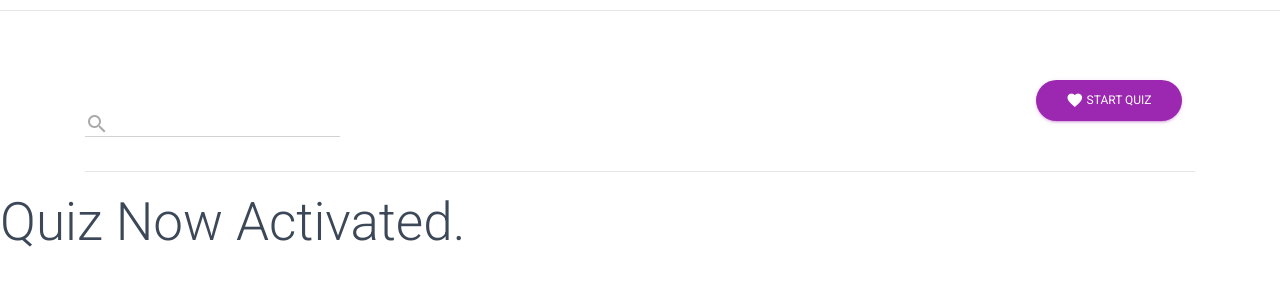
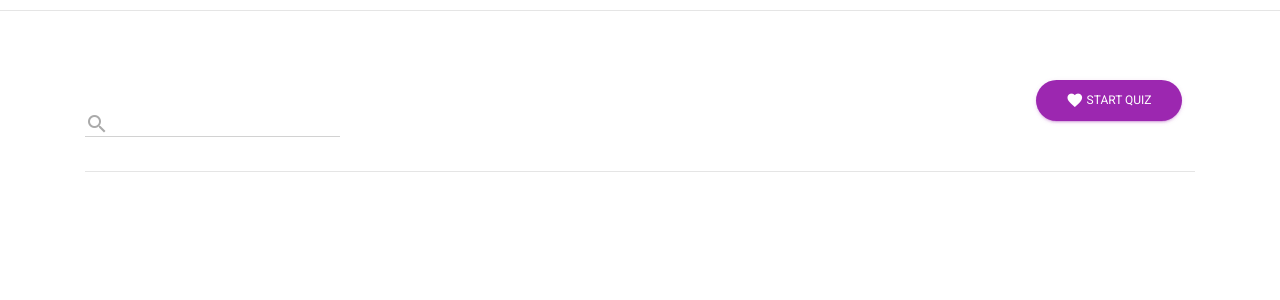
Before and after one commit to shashishekhar1001/ng-quiz, a Django app: page /quiz/ in a window 1280 px wide. Shown: the part 205-505 px from the top of the page. Run offline with Django 3.2, Linux system fonts and the light colour scheme; data comes from the database, SQL or seed files in the repository; some libraries are stand-ins or nearby versions.

Commit message:
Fixed Toggling Error and get data into controller through factory service

```diff
--- a/quiz_test/templates/quiz_home.html
+++ b/quiz_test/templates/quiz_home.html
@@ -4,6 +4,10 @@
 
 {% block head %}
 <script src="{% static 'js/angular.min.js' %}"></script>
+
+<script src="{% static 'js/my_scripts/app.js' %}"></script>
+<script src="{% static 'js/my_scripts/controllers/list_controller.js' %}"></script>
+<script src="{% static 'js/my_scripts/controllers/quiz_controller.js' %}"></script>
 {% endblock %}
 
 {% block nav %}
@@ -21,7 +25,7 @@
         </div>
         <hr/><br/><br/>
         <!-- Start of List Controller -->
-        <div ng-controller="list_controller as lc" ng-hide="lc.quiz_activate">
+        <div ng-controller="list_controller as lc" ng-show="lc.state.toggle">
             <div class="container">
                 <div class="row">
                     <div class="form-group bmd-form-group col-lg-3 col-sm-4">
@@ -98,7 +102,7 @@
         <!-- End of List Controller -->
 
         <!-- Start of Quiz Controller -->
-        <div ng-controller="quiz_controller as qc" ng-show="qc.quiz_activate">
+        <div ng-controller="quiz_controller as qc" ng-hide="qc.state.toggle">
             <h1>Quiz Now Activated.</h1>
         </div>
         <!-- End of Quiz Controller -->
@@ -108,9 +112,6 @@
 {% endblock %}
 
 {% block script %}
-    <script src="{% static 'js/my_scripts/app.js' %}"></script>
-    <script src="{% static 'js/my_scripts/controllers/list_controller.js' %}"></script>
-    <script src="{% static 'js/my_scripts/controllers/quiz_controller.js' %}"></script>
 {% endblock %}
 
 {% block footer %}
--- a/static/js/my_scripts/app.js
+++ b/static/js/my_scripts/app.js
@@ -9,18 +9,30 @@ app.config(function($httpProvider) {
 	$httpProvider.defaults.headers.common['Accept'] = 'application/json, text/javascript';
 });
 
-app.factory('change_quiz_state', function () {
+app.factory('manage_state', function () {
+    var data = {
+        toggle: true
+    };
+    return data;
+});
 
-    var data = {
-        activate_quiz: 'false'
+
+
+app.factory('data_service', function ($http) {
+    var turtles_data = "";
+    var get_data = function(){
+        return $http.get("/api/turtles/")
+        .success(function(data, status){
+            turtles_data = data;
+            return turtles_data;
+        })
+        .error(function(data, status){
+            turtles_data = data;
+            return turtles_data;
+        });
     };
 
     return {
-        get_activate_quiz: function () {
-            return data.activate_quiz;
-        },
-        set_activate_quiz: function (state) {
-            data.activate_quiz = state;
-        }
+        get_data: get_data
     };
 });
--- a/static/js/my_scripts/controllers/list_controller.js
+++ b/static/js/my_scripts/controllers/list_controller.js
@@ -1,18 +1,11 @@
-app.controller("list_controller", function($http, $scope, $q, change_quiz_state){
+app.controller("list_controller", function($http, $scope, $q, manage_state, data_service){
     // Factory instance for controller created
-    this.list_controller_factory_instance = change_quiz_state;
+    this.state = manage_state;
+    this.list_controller_ds_factory_instance = data_service;
 
-    // Get Json data from the server
-    $http({
-        method : "GET",
-        url : "/api/turtles/"
-    }).then(function mySuccess(response) {
+    this.list_controller_ds_factory_instance.get_data().then(function(response){
         $scope.data = response.data;
-        console.log($scope.data);
-    }, function myError(response) {
-        $scope.error = response.statusText;
-        console.log("Error");
-    });
+    })
 
     //Modal to show the turtle details
     this.active_turtle = {};
@@ -28,10 +21,6 @@ app.controller("list_controller", function($http, $scope, $q, change_quiz_state)
 
     //Activate quiz using Factory
     this.activate_quiz = function(){
-        this.quiz_activate = this.list_controller_factory_instance.get_activate_quiz();
-        console.log(this.quiz_activate);
-        this.list_controller_factory_instance.set_activate_quiz(true);
-        this.quiz_activate = this.list_controller_factory_instance.get_activate_quiz();
-        console.log(this.quiz_activate);
+        this.state.toggle = false;
     };
 });
--- a/static/js/my_scripts/controllers/quiz_controller.js
+++ b/static/js/my_scripts/controllers/quiz_controller.js
@@ -1,5 +1,3 @@
-app.controller("quiz_controller", function($http, $scope, $q, change_quiz_state){
-    // Factory instance for controller created
-    this.quiz_controller_factory_instance = change_quiz_state;
-    this.quiz_activate = this.quiz_controller_factory_instance.get_activate_quiz();
+app.controller("quiz_controller", function($http, $scope, $q, manage_state){
+    this.state = manage_state;
 });
```
